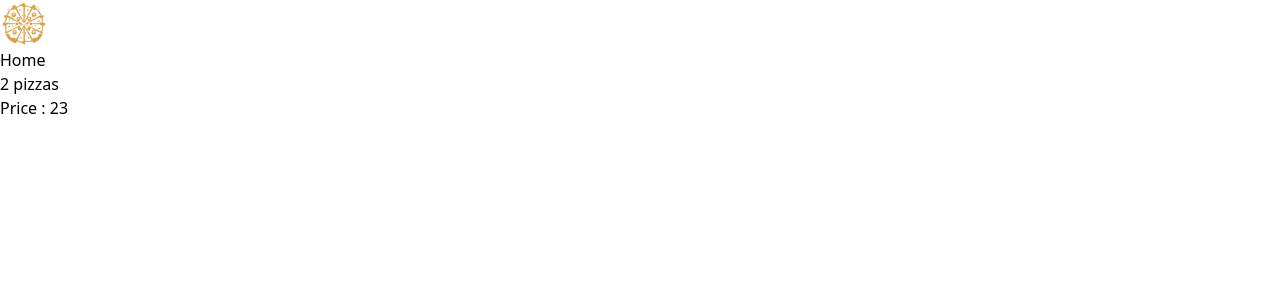
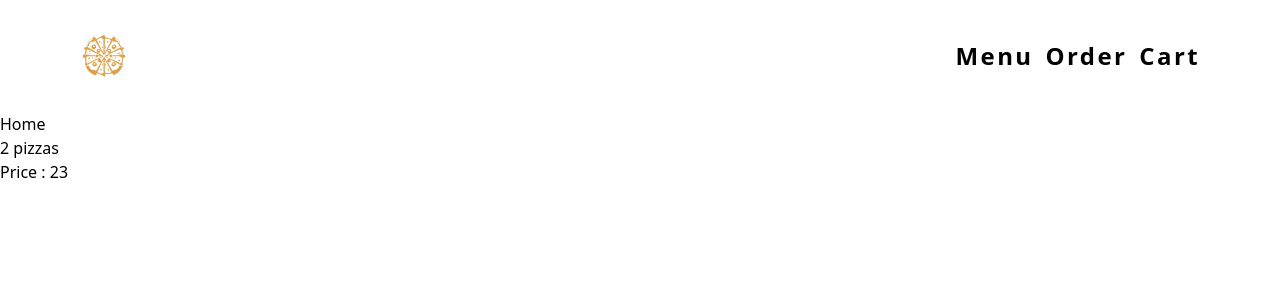
Before and after one commit to Bishwajitkuat/react_pizzas, a React (Vite) app: page / in a window 1280 px wide. Shown: the top 300 px of the page. Built offline with nearby package versions, Linux system fonts and the light colour scheme.

Commit message:
added some more links to Header component.

```diff
--- a/src/components/Header.tsx
+++ b/src/components/Header.tsx
@@ -3,10 +3,21 @@ import React_pizza_logo from "./ui/icons/React_pizza_logo";
 
 export default function Header() {
   return (
-    <header>
+    <header className="flex justify-between items-center px-[5rem] py-[2rem]">
       <Link to="/">
         <React_pizza_logo />
       </Link>
+      <ul className="flex gap-3 text-[1.5rem] font-semibold tracking-widest">
+        <li>
+          <Link to="/menu">Menu</Link>
+        </li>
+        <li>
+          <Link to="/order/new">Order</Link>
+        </li>
+        <li>
+          <Link to="/cart">Cart</Link>
+        </li>
+      </ul>
     </header>
   );
 }
```
